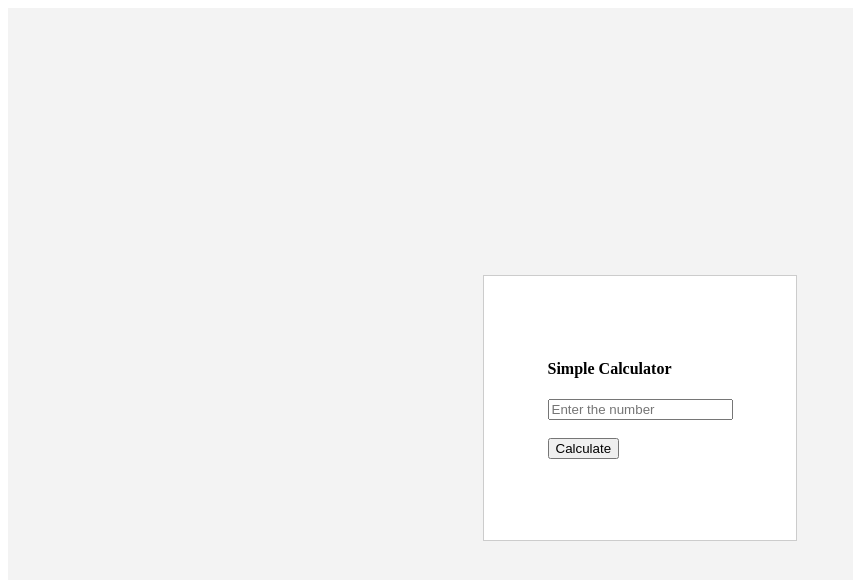
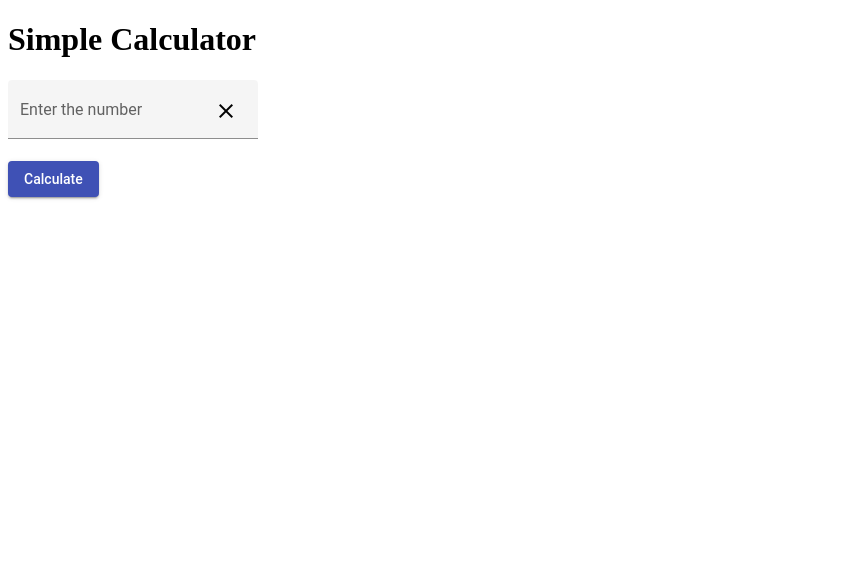
Before and after one commit to bharathib03/Incubyte, an Angular app in the folder simpleCalculator/: page /home in a window 1280 px wide. Shown: the top 580 px of the page, without its empty margins (0-853 px from the left). Built offline with nearby package versions, Linux system fonts and the light colour scheme.

Commit message:
Added Angular Material

```diff
--- a/simpleCalculator/package.json
+++ b/simpleCalculator/package.json
@@ -11,11 +11,12 @@
   "private": true,
   "dependencies": {
     "@angular/animations": "^14.3.0",
+    "@angular/cdk": "^14.2.7",
     "@angular/common": "^14.2.0",
     "@angular/compiler": "^14.2.0",
     "@angular/core": "^14.2.0",
     "@angular/forms": "^14.2.0",
-    "@angular/material": "^19.1.1",
+    "@angular/material": "^14.2.7",
     "@angular/platform-browser": "^14.2.0",
     "@angular/platform-browser-dynamic": "^14.2.0",
     "@angular/router": "^14.2.0",
--- a/simpleCalculator/src/app/add-calc/add-calc.component.css
+++ b/simpleCalculator/src/app/add-calc/add-calc.component.css
@@ -1,19 +1,18 @@
-
-.center-div {
-    padding: 5%;
-    background: white;
-    border: 1px solid #ccc;
-}
-
-body {
-    display: flex;
-    justify-content: center;
-    align-items: center;
-    height: 100vh;
-    margin: 0;
-    background-color: #f3f3f3; /* Optional, just for styling */
-  }
-
   .alertMsg{
     color: red;
   }
+
+  .example-form {
+    min-width: 150px;
+    max-width: 500px;
+    width: 100%;
+  }
+
+  .example-full-width {
+    width: 50%;
+  }
+
+  .example-button-row button,
+.example-button-row a {
+  margin-right: 8px;
+}
--- a/simpleCalculator/src/app/add-calc/add-calc.component.html
+++ b/simpleCalculator/src/app/add-calc/add-calc.component.html
@@ -1,4 +1,4 @@
-<body>
+<!-- <body>
   <div class="center-div">
     <h4>Simple Calculator</h4>
       <input class="myInput" placeholder="Enter the number" [(ngModel)]="inputNum" [value]="inputNum"(change)="handleFileInput($event)">
@@ -14,4 +14,24 @@
         </div>
   </div>
 
-</body>
+</body> -->
+<h1>Simple Calculator</h1>
+<form class="example-form">
+  <mat-form-field class="example-full-width" appearance="fill">
+    <mat-label>Enter the number</mat-label>
+    <input matInput [(ngModel)]="inputNum" [ngModelOptions]="{standalone: true}">
+    <button matSuffix mat-icon-button aria-label="Clear" (click)="clearInput()">
+      <mat-icon>close</mat-icon>
+    </button>
+
+  </mat-form-field>
+</form>
+
+<div class="example-button-row">
+  <button mat-raised-button color="primary" (click)="addData()">Calculate</button>
+</div>
+
+<div class="example-button-row" *ngIf="showResult">
+  <h3 *ngIf="!showRedMsg">Sum is {{finalOutput}}</h3>
+  <h3 class="alertMsg" *ngIf="showRedMsg">{{finalOutput}}</h3>
+</div>
--- a/simpleCalculator/src/app/add-calc/add-calc.component.ts
+++ b/simpleCalculator/src/app/add-calc/add-calc.component.ts
@@ -1,6 +1,7 @@
 import { Component, OnInit } from '@angular/core';
 import { FormsModule } from '@angular/forms';
 import { CalcService } from '../calc.service';
+
 
 @Component({
   selector: 'app-add-calc',
@@ -34,9 +35,10 @@ export class AddCalcComponent implements OnInit {
     });
   }
 
-  handleFileInput(event:any){
+  clearInput(){
     this.showResult = false;
     this.showRedMsg = false;
+    this.inputNum = ''
   }
 
 }
--- a/simpleCalculator/src/index.html
+++ b/simpleCalculator/src/index.html
@@ -5,7 +5,7 @@
   <title>SimpleCalculator</title>
   <base href="/">
   <meta name="viewport" content="width=device-width, initial-scale=1">
-  <link rel="icon" type="image/x-icon" href="favicon.ico">
+  <link href="https://fonts.googleapis.com/icon?family=Material+Icons" rel="stylesheet">
 </head>
 <body>
   <app-root></app-root>
--- a/simpleCalculator/src/styles.css
+++ b/simpleCalculator/src/styles.css
@@ -1 +1,2 @@
 /* You can add global styles to this file, and also import other style files */
+@import "~@angular/material/prebuilt-themes/indigo-pink.css";
```
Also changed, not shown: simpleCalculator/src/app/app.module.ts (+11 -1 lines), 1 other file (tests, documents, lock files or other folders).
